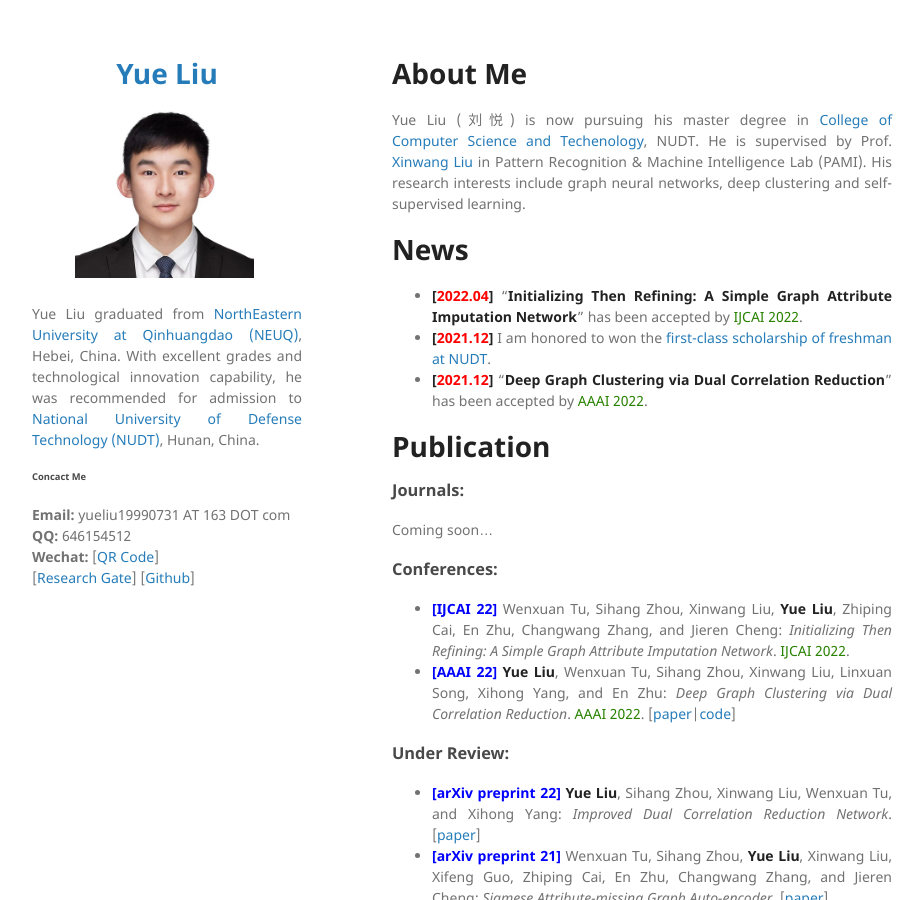
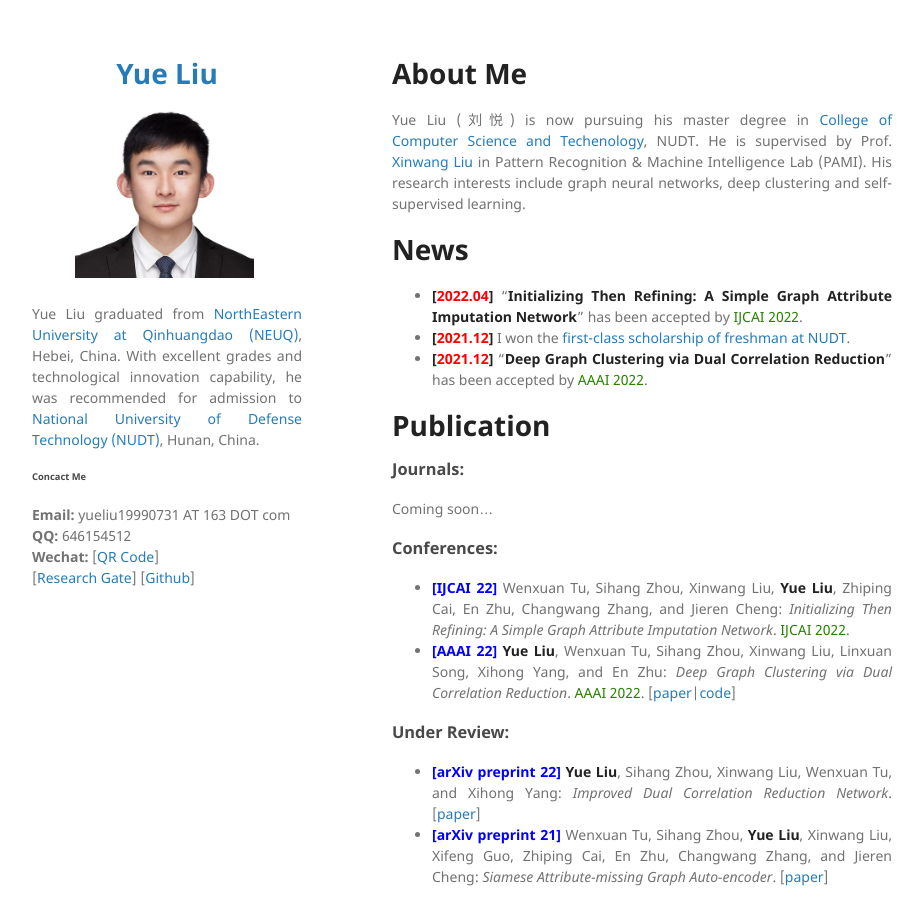
Before and after one commit to yueliu1999/yueliu1999.github.io, a Jekyll site: the page built from index.md, in a window 1280 px wide and 900 px high. Shown: the whole window, without its empty margins (178-1102 px from the left). Built offline with Jekyll 4.4.1, drawn with Linux system fonts in a browser that asks for light colours; our own code applies the rules of GitHub Pages for plain Markdown files.

Commit message:
Update index.md

```diff
--- a/index.md
+++ b/index.md
@@ -11,7 +11,7 @@ Yue Liu (刘悦) is now pursuing his master degree in <a href="https://www.nudt.
 
 
 - **[<font color="#FF0000">2022.04</font>]** "**Initializing Then Refining: A Simple Graph Attribute Imputation Network**" has been accepted by [<font color="#2818200">IJCAI 2022</font>](https://ijcai-22.org/calls-papers/#).
-- **[<font color="#FF0000">2021.12</font>]** I am honored to won the [first-class scholarship of freshman at NUDT](./assets/img/award/Scholarship-NUDT.pdf).
+- **[<font color="#FF0000">2021.12</font>]** I won the [first-class scholarship of freshman at NUDT](./assets/img/award/Scholarship-NUDT.pdf).
 - **[<font color="#FF0000">2021.12</font>]** "**Deep Graph Clustering via Dual Correlation Reduction**" has been accepted by [<font color="#2818200">AAAI 2022</font>](https://aaai.org/Conferences/AAAI-22/).
 
 
```
